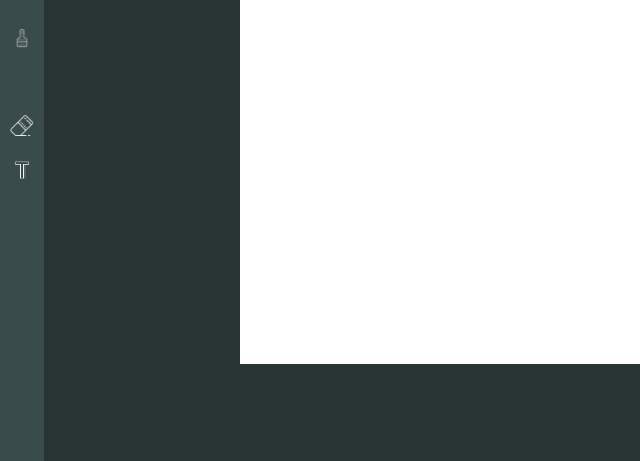
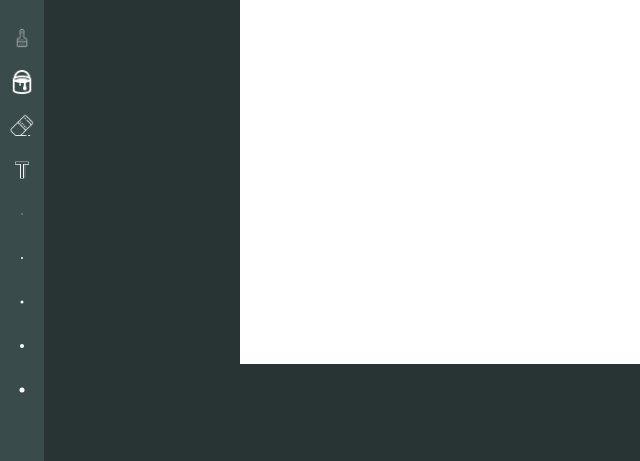
Before and after one commit to szkript/visualDesigner, a plain HTML site: page index.html in a window 1280 px wide. Shown: the part 336-797 px from the top of the page, 0-640 px from the left. Drawn offline with Linux system fonts and the light colour scheme.

Commit message:
fukken pixelsize appearing finally

```diff
--- a/js/toolbar.js
+++ b/js/toolbar.js
@@ -1,7 +1,8 @@
 document.addEventListener('DOMContentLoaded', (event) => {
     // init toolbar
     const toolbarIconList = getToolbarIcons();
-    Object.keys(toolbarIconList).map(key => loadTools(key, toolbarIconList[key]))
+    Object.keys(toolbarIconList).map(key => loadTools(key, toolbarIconList[key]));
+    initLinesWidths();
 });
 
 
@@ -31,7 +32,7 @@ function createLineWidth(pixelSize) {
     pixelChooserDiv.setAttribute('title', `${pixelSize} Pixel`);
     const innerDiv = document.createElement('div');
     innerDiv.setAttribute('class', 'linewidth');
-    innerDiv.setAttribute('style', `width:${pixelSize};height:${pixelSize}`);
+    innerDiv.setAttribute('style', `width:${pixelSize}px;height:${pixelSize}px`);
     pixelChooserDiv.appendChild(innerDiv);
     return pixelChooserDiv;
 };
--- a/src/style/style.css
+++ b/src/style/style.css
@@ -25,11 +25,11 @@ body {
     filter: invert();
 }
 
-.toolbox .group .linewidths .item {
+.toolbox .group.linewidths .item {
     position: relative;
 }
 
-.toolbox .group .linewidths .item .linewidth {
+.toolbox .group.linewidths .item .linewidth {
     position: absolute;
     background-color: white;
     border-radius: 50%;
```
Also changed, not shown: src/tool_images/paint-bucket_icon.png (added).
